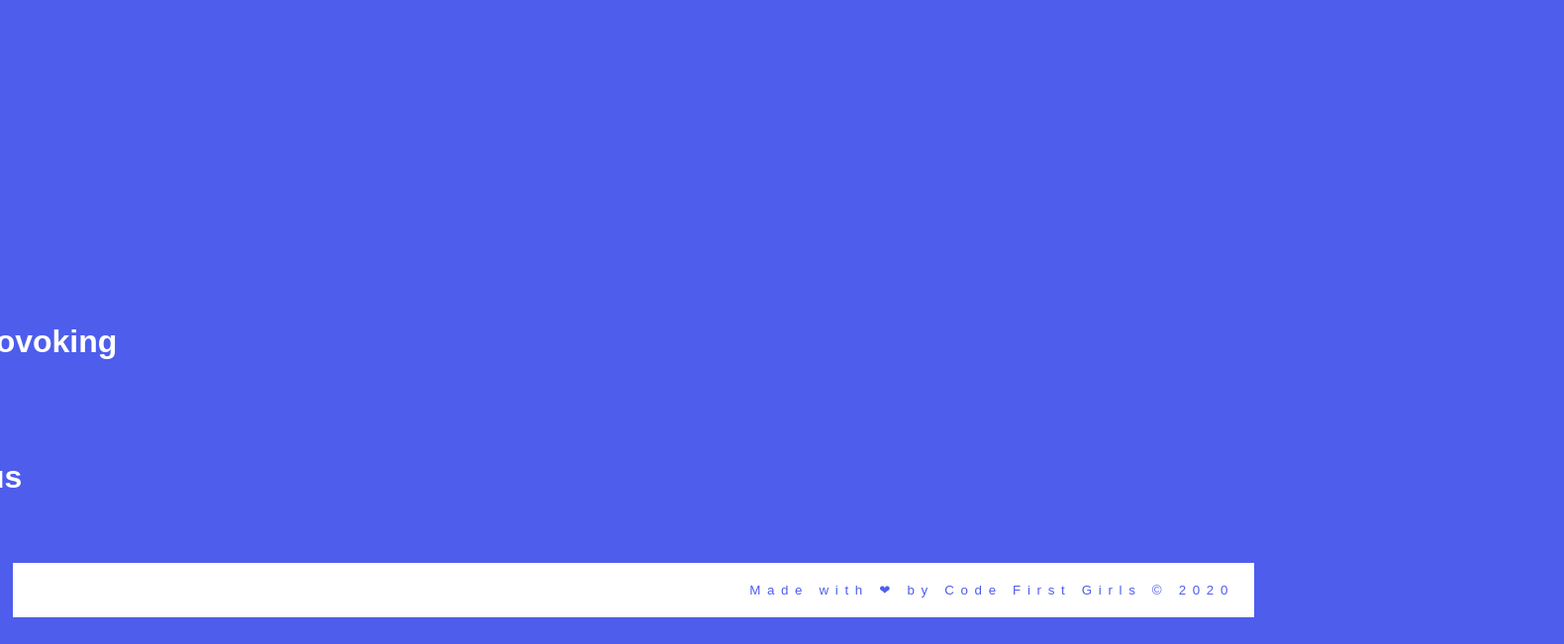
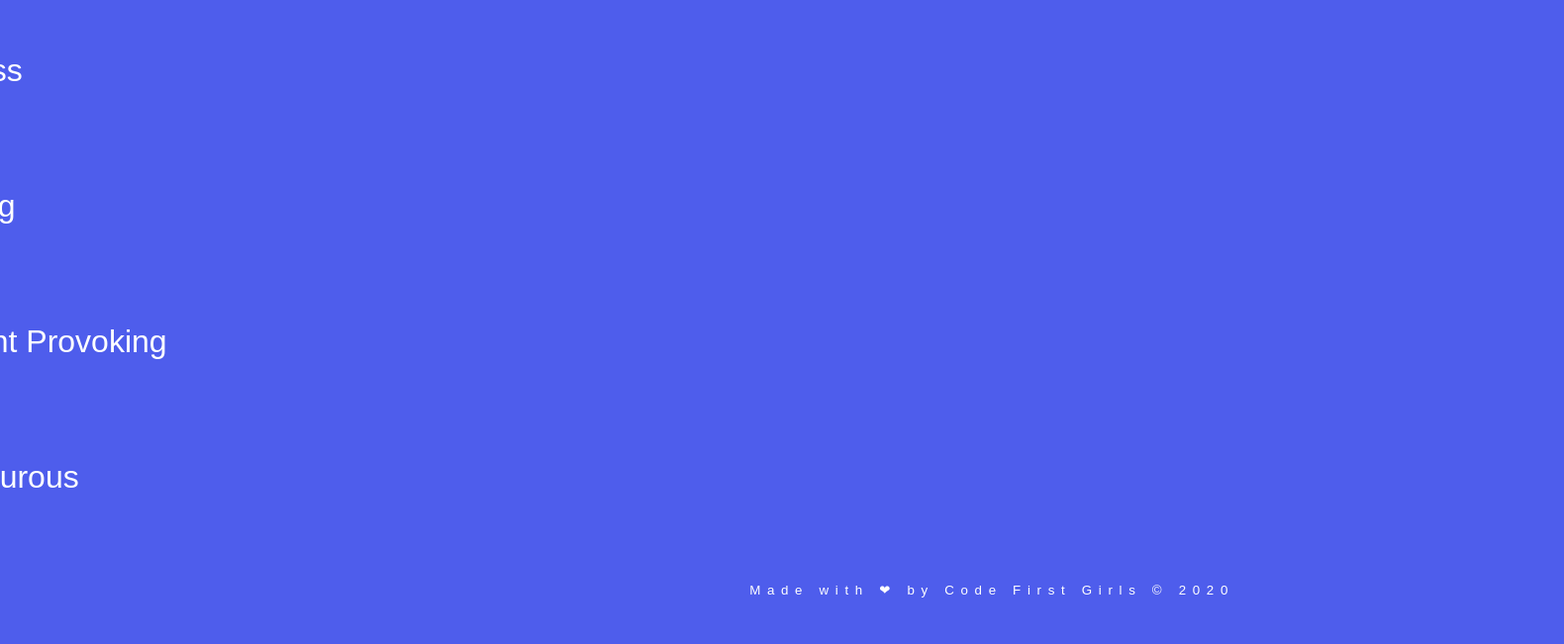
Before and after one commit to yoonichung/moodvie, a plain HTML site: page moodvie_frontend/Landing Page/index.html in a window 1280 px wide. Shown: the part 531-1182 px from the top of the page at 99% size, 1580 px wide, since content can reach past the window. Drawn offline with Linux system fonts and the light colour scheme; a web font is replaced by a local one.

Commit message:
Update index.css
Adding left hand side padding to mood options

```diff
--- a/moodvie_frontend/Landing Page/index.css
+++ b/moodvie_frontend/Landing Page/index.css
@@ -69,35 +69,31 @@ body {
 
 .fearless {
     font-size: 2em;
-    font-weight: bold;
     color: white;
-    padding: 50px;
+    padding: 50px 50px 50px 200px;
     display: block;
     width: 1630px;
 }
 
 .uplifting {
     font-size: 2em;
-    font-weight: bold;
     color: white;
-    padding: 50px;
+    padding: 50px 50px 50px 200px;
     width: 1630px;
 }
 
 .thought_provoking {
     font-size: 2em;
-    font-weight: bold;
     color: white;
-    padding: 50px;
+    padding: 50px 50px 50px 200px;
     display: block;
     width: 1630px;
 }
 
 .adventurous {
     font-size: 2em;
-    font-weight: bold;
     color: white;
-    padding: 50px;
+    padding: 50px 50px 50px 200px;
     display: block;
     width: 1630px;
 }
@@ -137,8 +133,8 @@ a:hover > .adventurous {
 }
 
 .footer p{
-    background-color: white;
-    color:  #4E5DEC;
+    background-color:#4E5DEC;
+    color:  white;
     font-size: smaller;
     display: flex;
     flex-flow: row-reverse;
```
